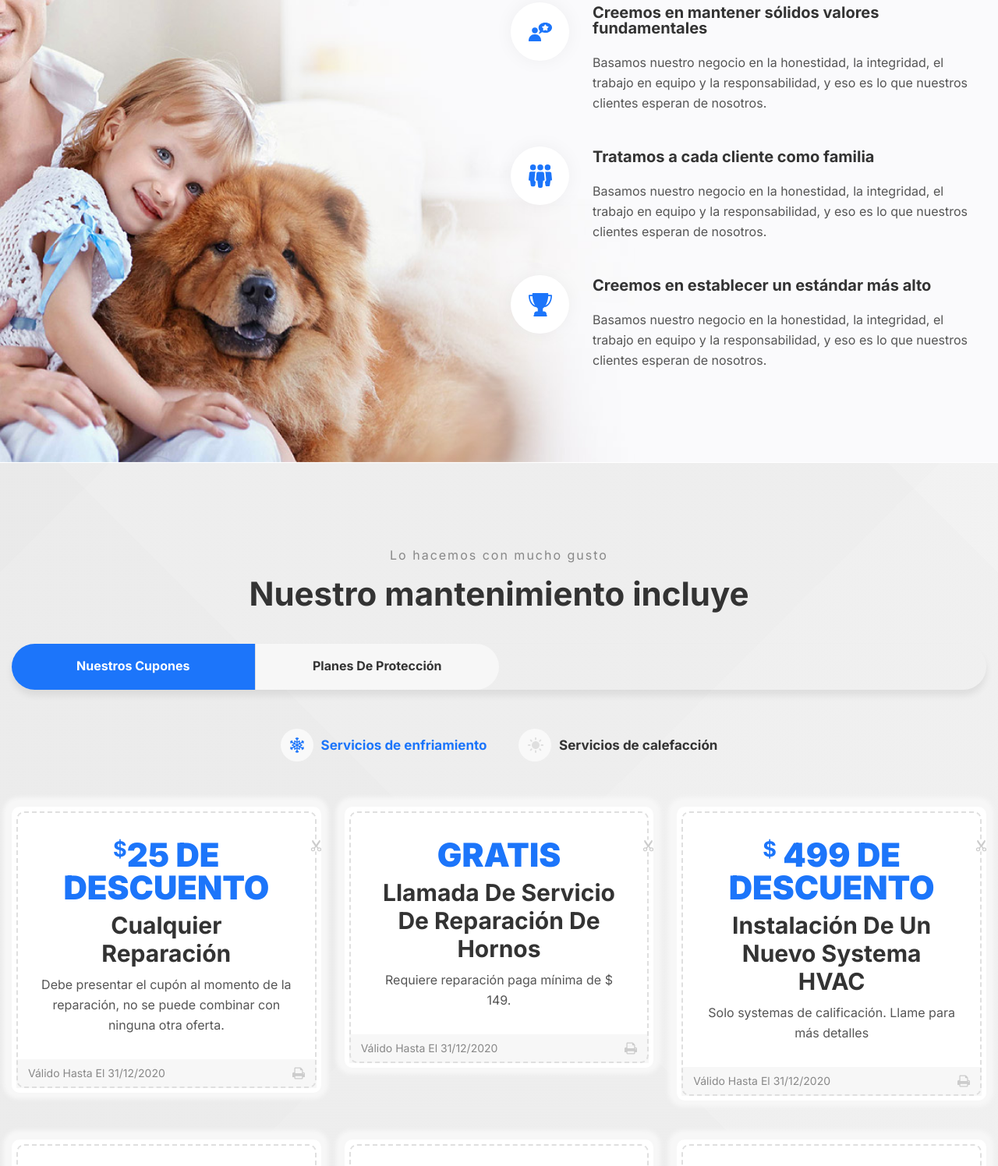
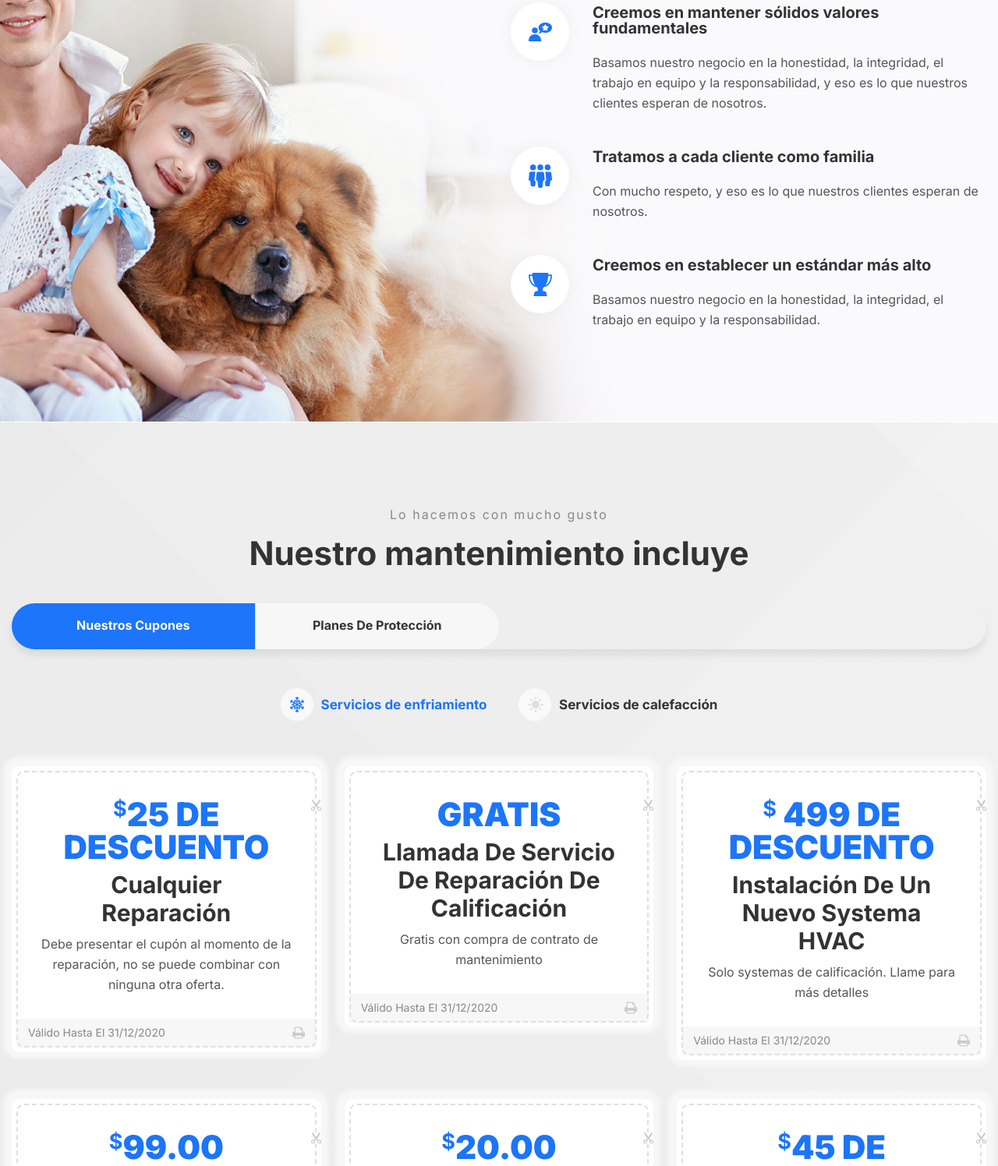
Before and after one commit to masterthepixel/dmvheatandair, a plain HTML site: page spanish.html in a window 1280 px wide. Shown: the part 4585-6081 px from the top of the page at 78% size. Drawn offline with Linux system fonts and the light colour scheme.

Commit message:
Update spanish.html
Spanish updates

```diff
--- a/spanish.html
+++ b/spanish.html
@@ -1586,9 +1586,7 @@
 										<!--ppt_icon end-->
 										<div class="ptz_info">
 											<h3>Tratamos a cada cliente como familia</h3>
-											<p>Basamos nuestro negocio en la honestidad, la integridad, el trabajo en
-												equipo y la responsabilidad, y eso es lo que nuestros clientes esperan
-												de nosotros.
+											<p>Con mucho respeto, y eso es lo que nuestros clientes esperan de nosotros.
 											</p>
 										</div>
 										<!--ptz_info end-->
@@ -1612,8 +1610,7 @@
 										<div class="ptz_info">
 											<h3>Creemos en establecer un estándar más alto</h3>
 											<p>Basamos nuestro negocio en la honestidad, la integridad, el trabajo en
-												equipo y la responsabilidad, y eso es lo que nuestros clientes esperan
-												de nosotros.
+												equipo y la responsabilidad.
 											</p>
 										</div>
 										<!--ptz_info end-->
@@ -1790,8 +1787,8 @@
 									<div class="tb-info bg-white">
 										<h3>GRATIS
 										</h3>
-										<h2>Llamada de servicio de reparación de hornos</h2>
-										<p>Requiere reparación paga mínima de $ 149.</p>
+										<h2>Llamada de servicio de reparación de calificación</h2>
+										<p>Gratis con compra de contrato de mantenimiento</p>
 										<div class="validity">
 											<h5>Válido hasta el 31/12/2020</h5>
 											<span class="zz_icon">
```
